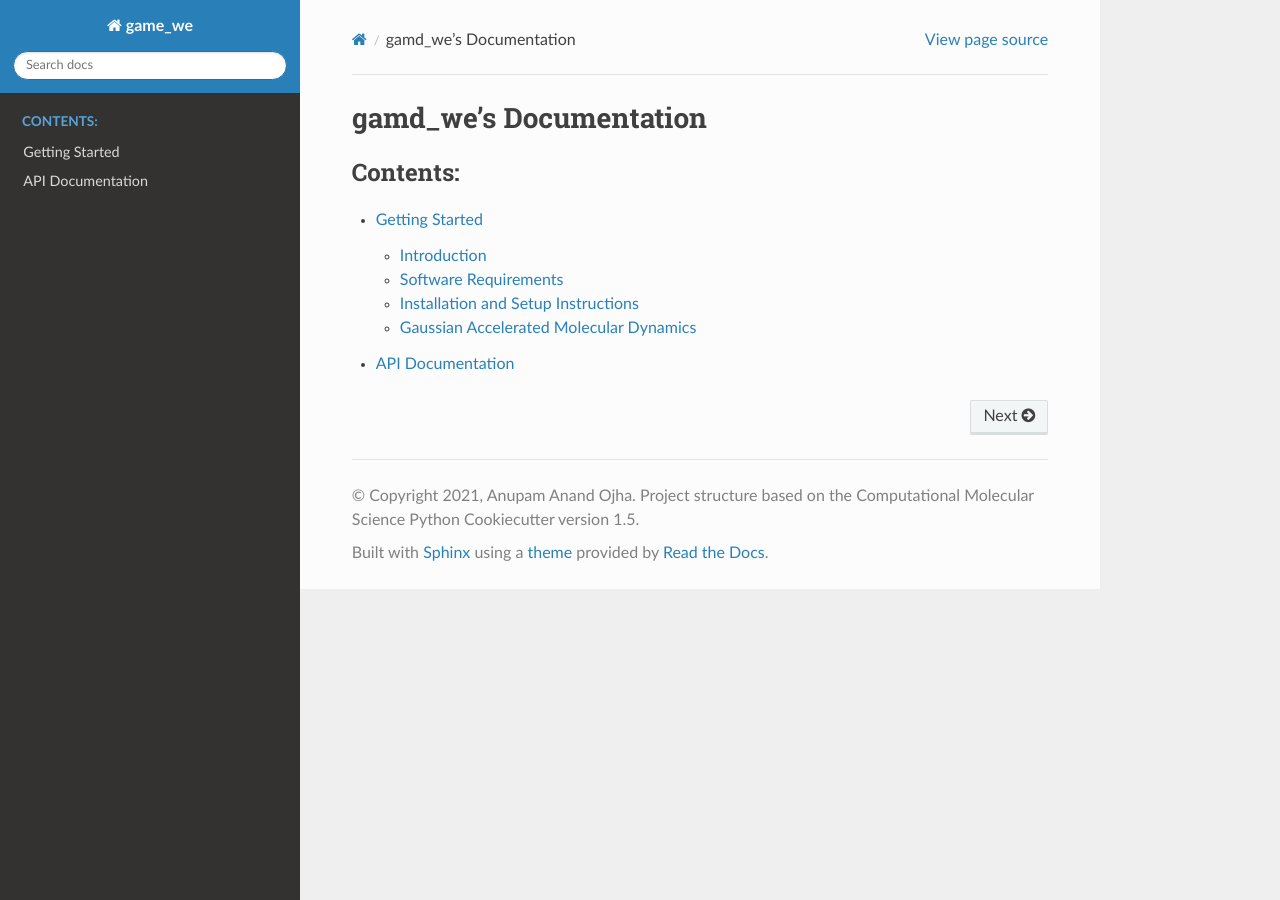
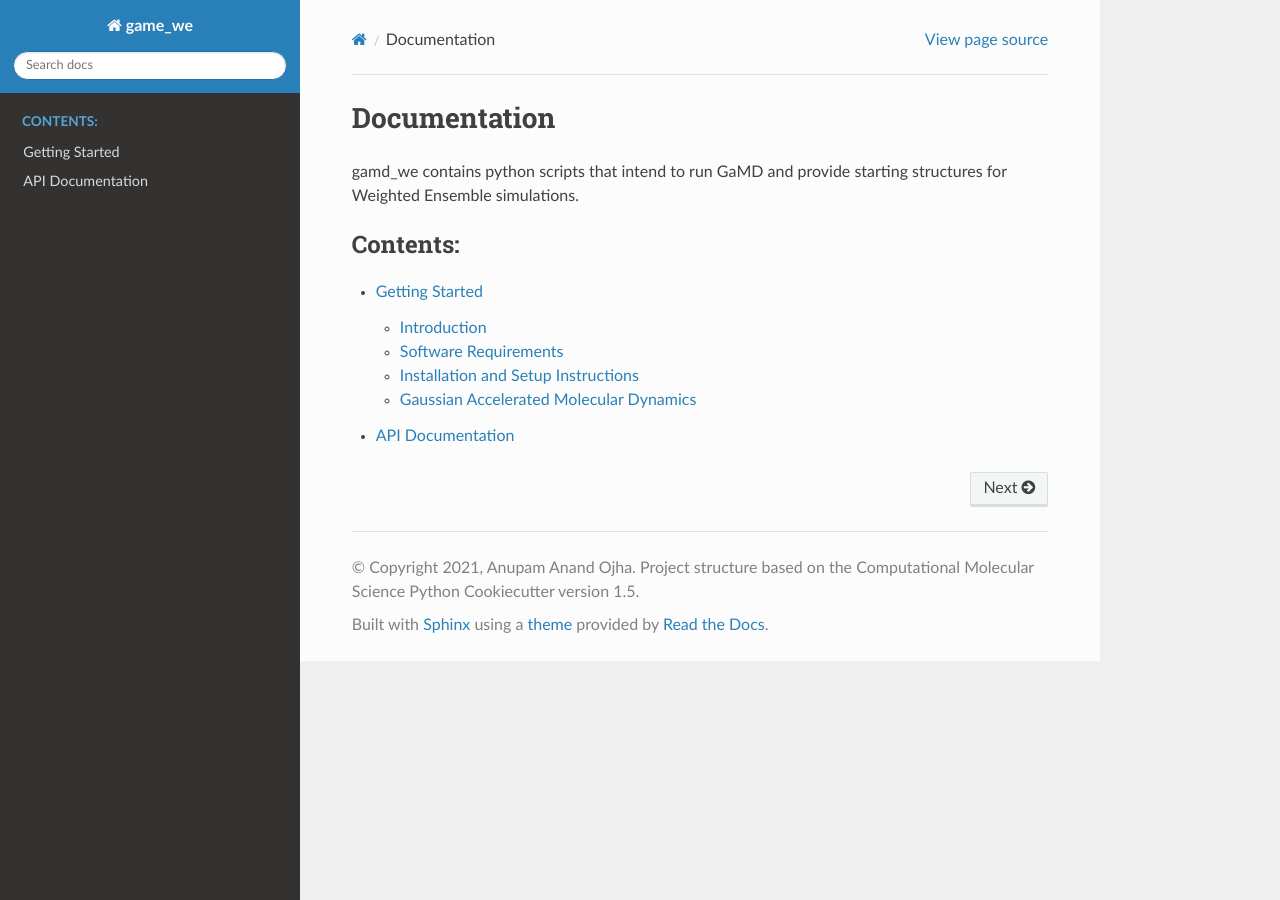
Before and after one commit to anandojha/gamd_we, a Sphinx documentation site: the page built from docs/index.rst, in a window 1280 px wide. Built offline with Sphinx 7.4.7 and the Read the Docs theme 2.0.0, drawn with Linux system fonts in a browser that asks for light colours.

Commit message:
index.rst changes

```diff
--- a/docs/api.rst
+++ b/docs/api.rst
@@ -3,3 +3,7 @@ API Documentation
 
 .. autosummary::
    :toctree: autosummary
+
+
+   gamd_we.gamd_we_alanine_dipeptide
+   gamd_we.gamd_we_chignolin
--- a/docs/index.rst
+++ b/docs/index.rst
@@ -1,5 +1,6 @@
-gamd_we's Documentation
+Documentation
 =========================================================
+gamd_we contains python scripts that intend to run GaMD and provide starting structures for Weighted Ensemble simulations.
 
 .. toctree::
    :maxdepth: 2
```
